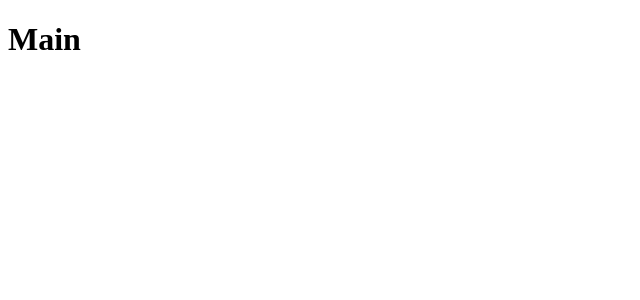
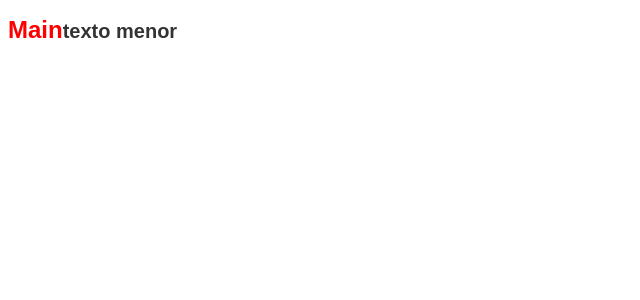
Before and after one commit to brochj/repos-github-api, a React (Create React App) app: page / in a window 1280 px wide. Shown: the top 300 px of the page, without its empty margins (0-640 px from the left). Built offline with nearby package versions, Linux system fonts and the light colour scheme.

Commit message:
Styled components

```diff
--- a/package.json
+++ b/package.json
@@ -6,7 +6,8 @@
     "react": "^16.9.0",
     "react-dom": "^16.9.0",
     "react-router-dom": "^5.0.1",
-    "react-scripts": "3.1.1"
+    "react-scripts": "3.1.1",
+    "styled-components": "^4.3.2"
   },
   "scripts": {
     "start": "react-scripts start",
--- a/src/pages/Main/index.js
+++ b/src/pages/Main/index.js
@@ -1,6 +1,12 @@
 import React from 'react';
 
-// import { Container } from './styles';
+import { Title } from './styles';
+
 export default function Main() {
-  return <h1>Main</h1>;
+  return (
+    <Title error>
+      Main
+      <small>texto menor</small>
+    </Title>
+  );
 }
--- /dev/null
+++ b/src/pages/Main/styles.js
@@ -0,0 +1,12 @@
+import styled from 'styled-components';
+
+export const Title = styled.h1`
+  font-size: 24px;
+  color: ${props => (props.error ? 'red' : '#7159c1')};
+  font-family: Arial, Helvetica, sans-serif;
+
+  small {
+    font-size: 20px;
+    color: #333;
+  }
+`;
```
Also changed, not shown: 1 other file (tests, documents, lock files or other folders).
